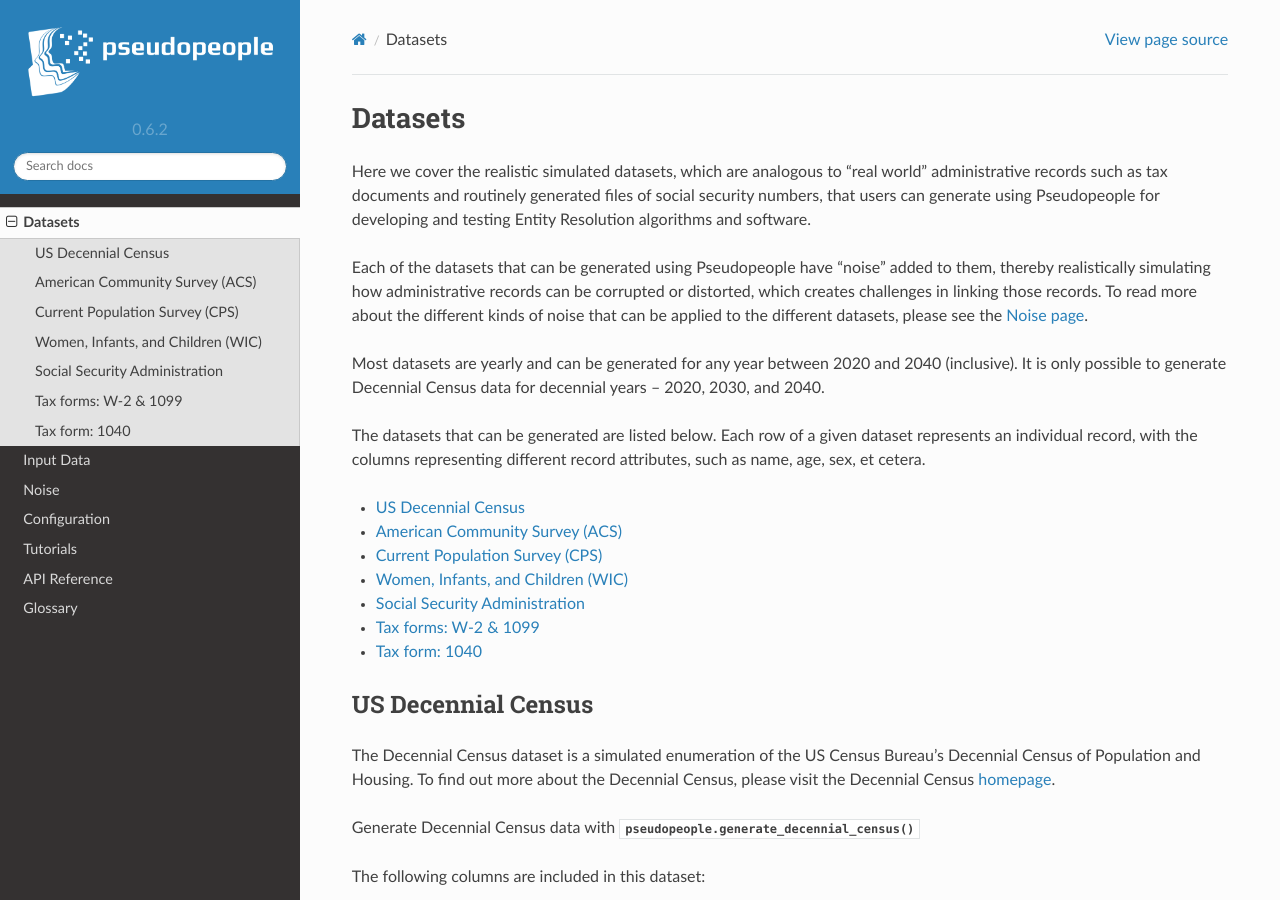
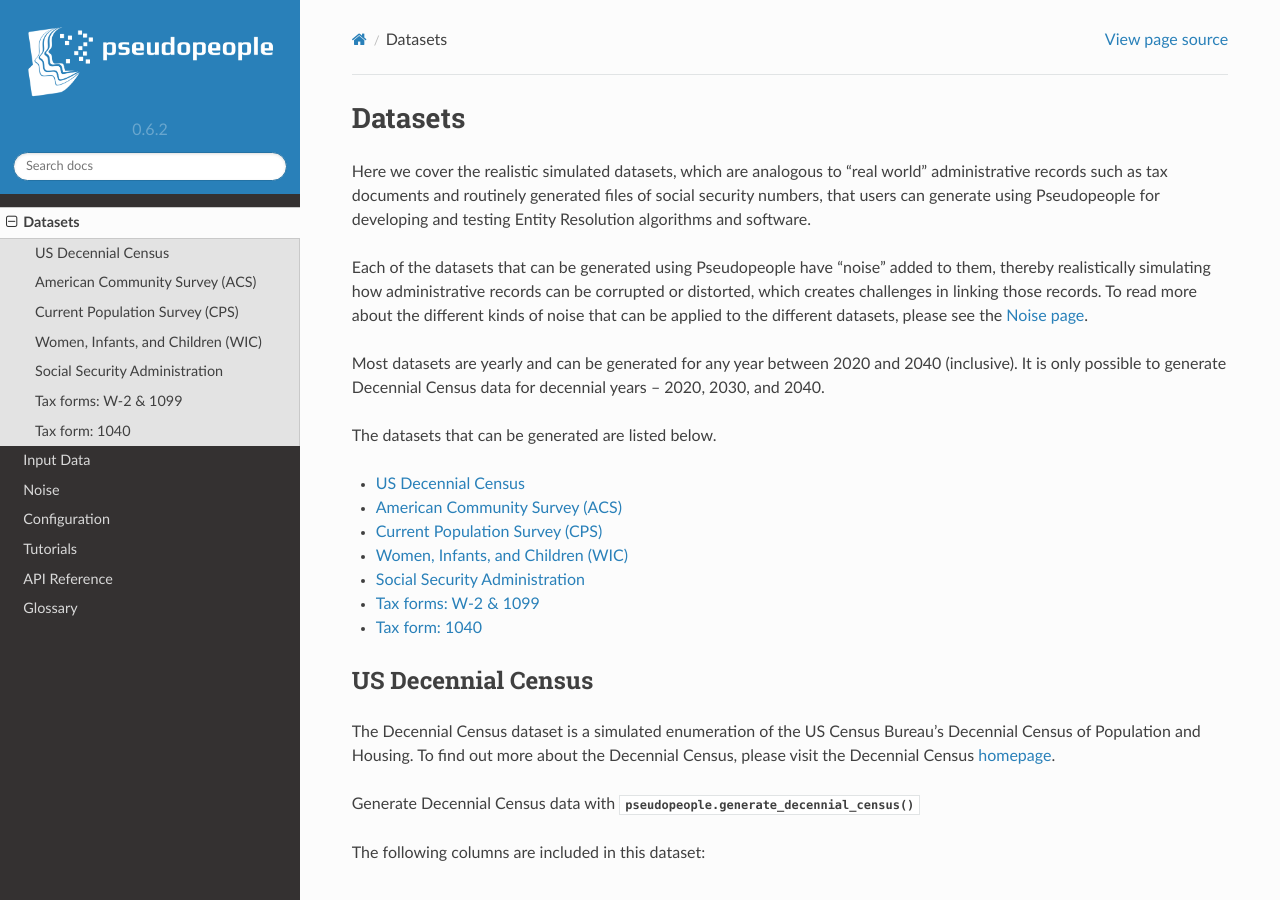
Before and after one commit to ihmeuw/pseudopeople, a Sphinx documentation site: the page built from docs/source/datasets/index.rst, in a window 1280 px wide and 900 px high. Built offline with Sphinx 7.4.7 and the Read the Docs theme 2.0.0, drawn with Linux system fonts in a browser that asks for light colours.

Commit message:
Remove unnecessary verbage

```diff
--- a/docs/source/datasets/index.rst
+++ b/docs/source/datasets/index.rst
@@ -16,8 +16,7 @@
 Most datasets are yearly and can be generated for any year between 2020 and 2040 (inclusive).
 It is only possible to generate Decennial Census data for decennial years -- 2020, 2030, and 2040.
 
-The datasets that can be generated are listed below. Each row of a given dataset represents
-an individual record, with the columns representing different record attributes, such as name, age, sex, et cetera.
+The datasets that can be generated are listed below.
 
 .. contents::
    :depth: 2
```
